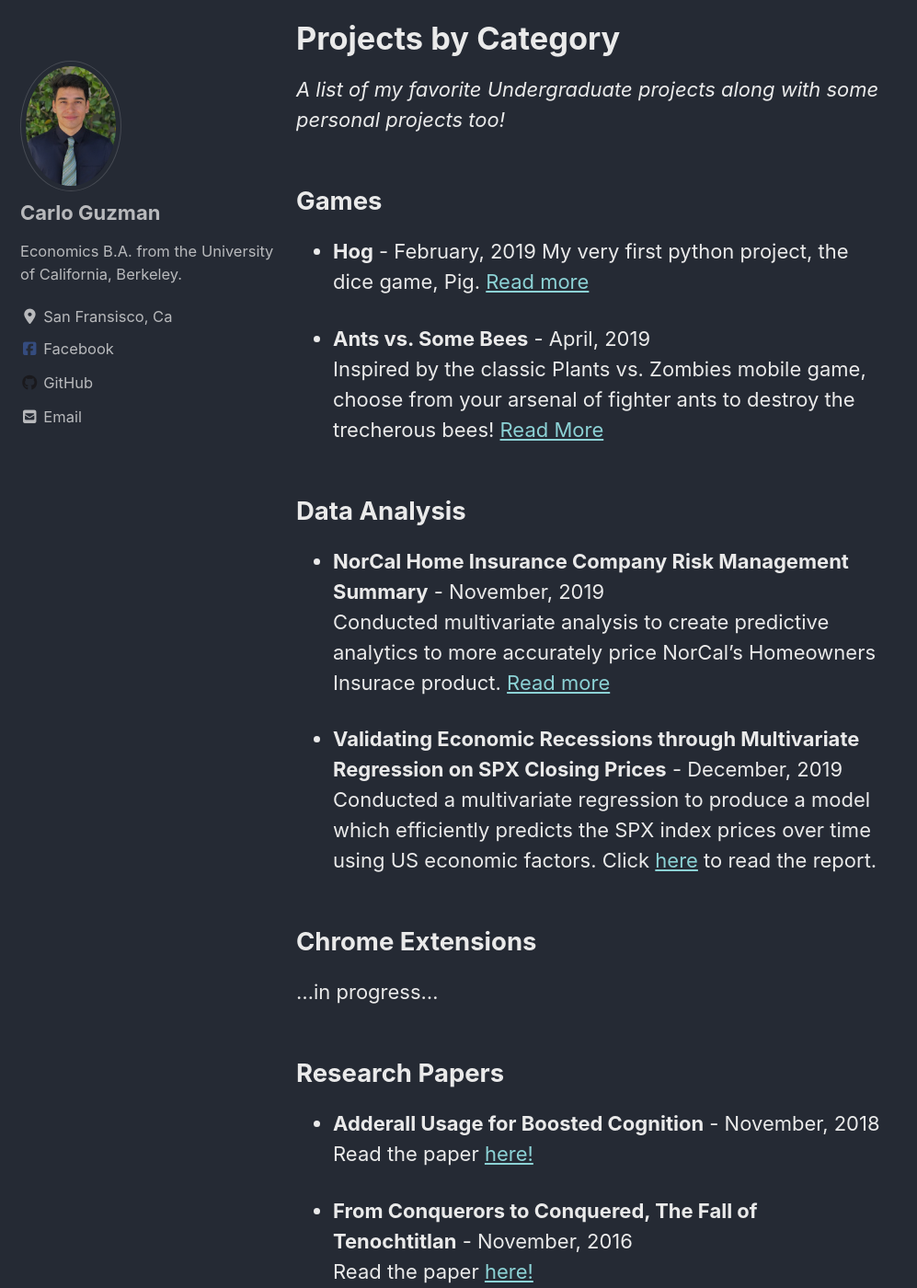
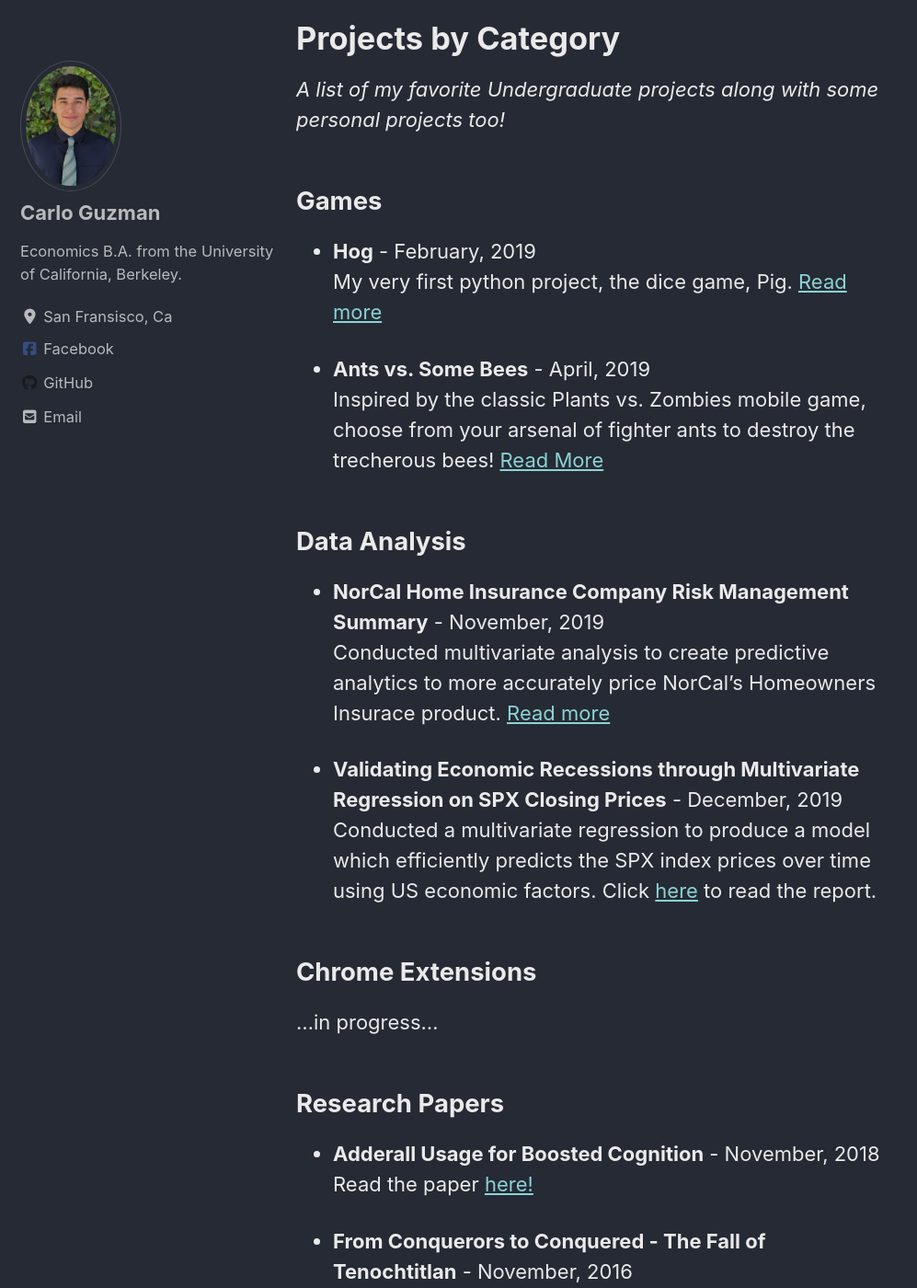
Before and after one commit to poptropicaman52/poptropicaman52.github.io, a Jekyll site: the page built from _pages/projects.md, in a window 1280 px wide and 1400 px high, scrolled down 382 px. Shown: the whole window at 92% size, without its empty margins (0-997 px from the left). Built offline with Jekyll 4.4.1, drawn with Linux system fonts in a browser that asks for light colours; cached includes are drawn as plain includes; nearby versions of some CDN libraries.

Commit message:
more changes

```diff
--- a/_pages/projects.md
+++ b/_pages/projects.md
@@ -11,7 +11,7 @@ header:
 
 ## Games
 
-+ **Hog** - February, 2019
++ **Hog** - February, 2019 <br/>
 My very first python project, the dice game, Pig. [Read more](https://poptropicaman52.github.io/hog/)
 
 + **Ants vs. Some Bees** - April, 2019 <br/>
@@ -34,7 +34,7 @@ Conducted a multivariate regression to produce a model which efficiently predict
 + **Adderall Usage for Boosted Cognition** - November, 2018 <br/>
 Read the paper [here!](https://docs.google.com/document/d/1-dOdJpWXGejbuBSNQ2mpFDEA5GCPIqMh4Zcat1TfbwI/edit?usp=sharing_)
 
-+ **From Conquerors to Conquered, The Fall of Tenochtitlan** - November, 2016 <br/>
++ **From Conquerors to Conquered - The Fall of Tenochtitlan** - November, 2016 <br/>
 Read the paper [here!](https://docs.google.com/document/d/1J_Y41tUs3QMhDpYv9d-zX2c_SbkrVKhYp3ollVO-Itg/edit?usp=sharing)
 
 ## Other
```
